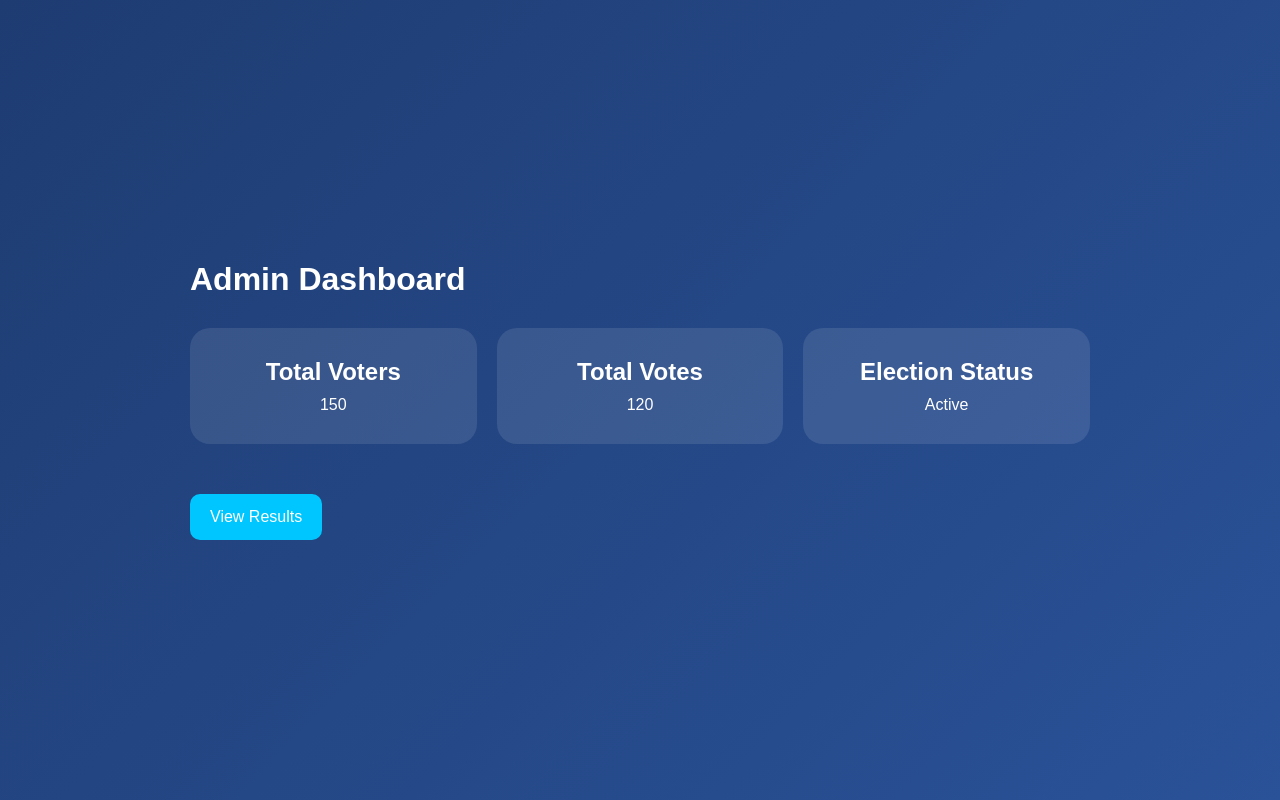
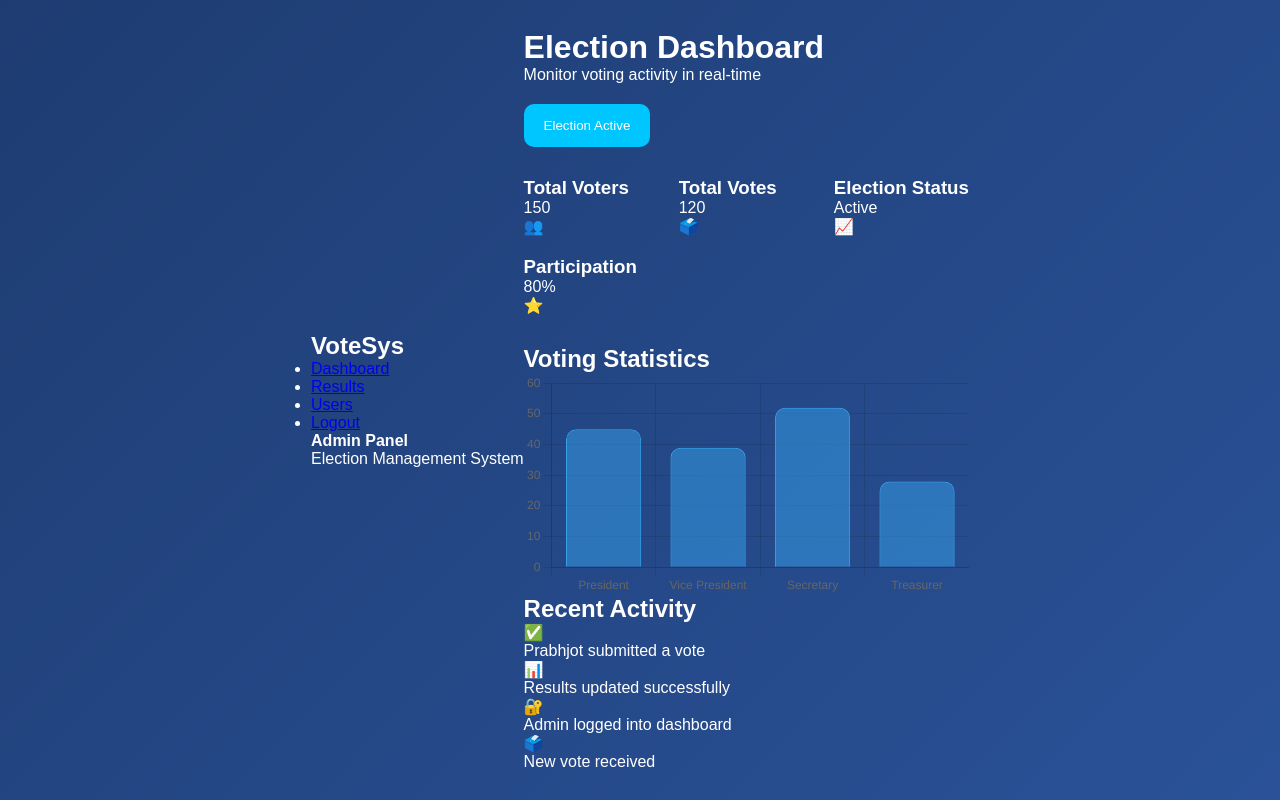
Before and after one commit to prabhjotkaur26/rwa-voting, a Python web app: template frontend/templates/admin/dashboard.html in a window 1280 px wide. Run offline with Jinja, Linux system fonts and the light colour scheme; the template is opened without the code that fills it, so the values that code supplies are empty.

Commit message:
Update dashboard.html

```diff
--- a/frontend/templates/admin/dashboard.html
+++ b/frontend/templates/admin/dashboard.html
@@ -1,37 +1,158 @@
 <!DOCTYPE html>
-<html>
+<html lang="en">
 <head>
+  <meta charset="UTF-8">
+  <meta name="viewport" content="width=device-width, initial-scale=1.0">
   <title>Admin Dashboard</title>
+
   <link rel="stylesheet" href="../css/style.css">
+  <link rel="preconnect" href="https://fonts.googleapis.com">
+  <link rel="preconnect" href="https://fonts.gstatic.com" crossorigin>
+  <link href="https://fonts.googleapis.com/css2?family=Poppins:wght@300;400;500;600;700&display=swap" rel="stylesheet">
+
+  <script src="https://cdn.jsdelivr.net/npm/chart.js"></script>
 </head>
 <body>
 
-<div class="dashboard">
+<div class="sidebar">
 
-<h1>Admin Dashboard</h1>
+  <div>
+    <h2 class="logo">VoteSys</h2>
 
-<div class="stats-grid">
+    <ul class="nav-links">
+      <li><a href="dashboard.html" class="active">Dashboard</a></li>
+      <li><a href="results.html">Results</a></li>
+      <li><a href="users.html">Users</a></li>
+      <li><a href="login.html">Logout</a></li>
+    </ul>
+  </div>
 
-<div class="stat-box">
-<h2>Total Voters</h2>
-<p>150</p>
-</div>
-
-<div class="stat-box">
-<h2>Total Votes</h2>
-<p>120</p>
-</div>
-
-<div class="stat-box">
-<h2>Election Status</h2>
-<p>Active</p>
-</div>
+  <div class="admin-box">
+    <h4>Admin Panel</h4>
+    <p>Election Management System</p>
+  </div>
 
 </div>
 
-<a href="results.html" class="btn">View Results</a>
+<div class="main-content">
+
+  <div class="topbar">
+    <div>
+      <h1>Election Dashboard</h1>
+      <p>Monitor voting activity in real-time</p>
+    </div>
+
+    <button class="status-btn">Election Active</button>
+  </div>
+
+  <div class="stats-grid">
+
+    <div class="stat-card">
+      <div>
+        <h3>Total Voters</h3>
+        <p>150</p>
+      </div>
+      <span>👥</span>
+    </div>
+
+    <div class="stat-card">
+      <div>
+        <h3>Total Votes</h3>
+        <p>120</p>
+      </div>
+      <span>🗳️</span>
+    </div>
+
+    <div class="stat-card">
+      <div>
+        <h3>Election Status</h3>
+        <p>Active</p>
+      </div>
+      <span>📈</span>
+    </div>
+
+    <div class="stat-card">
+      <div>
+        <h3>Participation</h3>
+        <p>80%</p>
+      </div>
+      <span>⭐</span>
+    </div>
+
+  </div>
+
+  <div class="content-grid">
+
+    <div class="chart-card">
+      <h2>Voting Statistics</h2>
+      <canvas id="voteChart"></canvas>
+    </div>
+
+    <div class="activity-card">
+      <h2>Recent Activity</h2>
+
+      <div class="activity-item">
+        <span>✅</span>
+        <p>Prabhjot submitted a vote</p>
+      </div>
+
+      <div class="activity-item">
+        <span>📊</span>
+        <p>Results updated successfully</p>
+      </div>
+
+      <div class="activity-item">
+        <span>🔐</span>
+        <p>Admin logged into dashboard</p>
+      </div>
+
+      <div class="activity-item">
+        <span>🗳️</span>
+        <p>New vote received</p>
+      </div>
+
+    </div>
+
+  </div>
 
 </div>
 
+<script>
+
+const ctx = document.getElementById('voteChart');
+
+new Chart(ctx, {
+  type: 'bar',
+  data: {
+    labels: [
+      'President',
+      'Vice President',
+      'Secretary',
+      'Treasurer'
+    ],
+    datasets: [{
+      label: 'Votes',
+      data: [45, 39, 52, 28],
+      borderWidth: 1,
+      borderRadius: 10
+    }]
+  },
+  options: {
+    responsive: true,
+    plugins: {
+      legend: {
+        display: false
+      }
+    },
+    scales: {
+      y: {
+        beginAtZero: true
+      }
+    }
+  }
+});
+
+</script>
+
 </body>
 </html>
```
